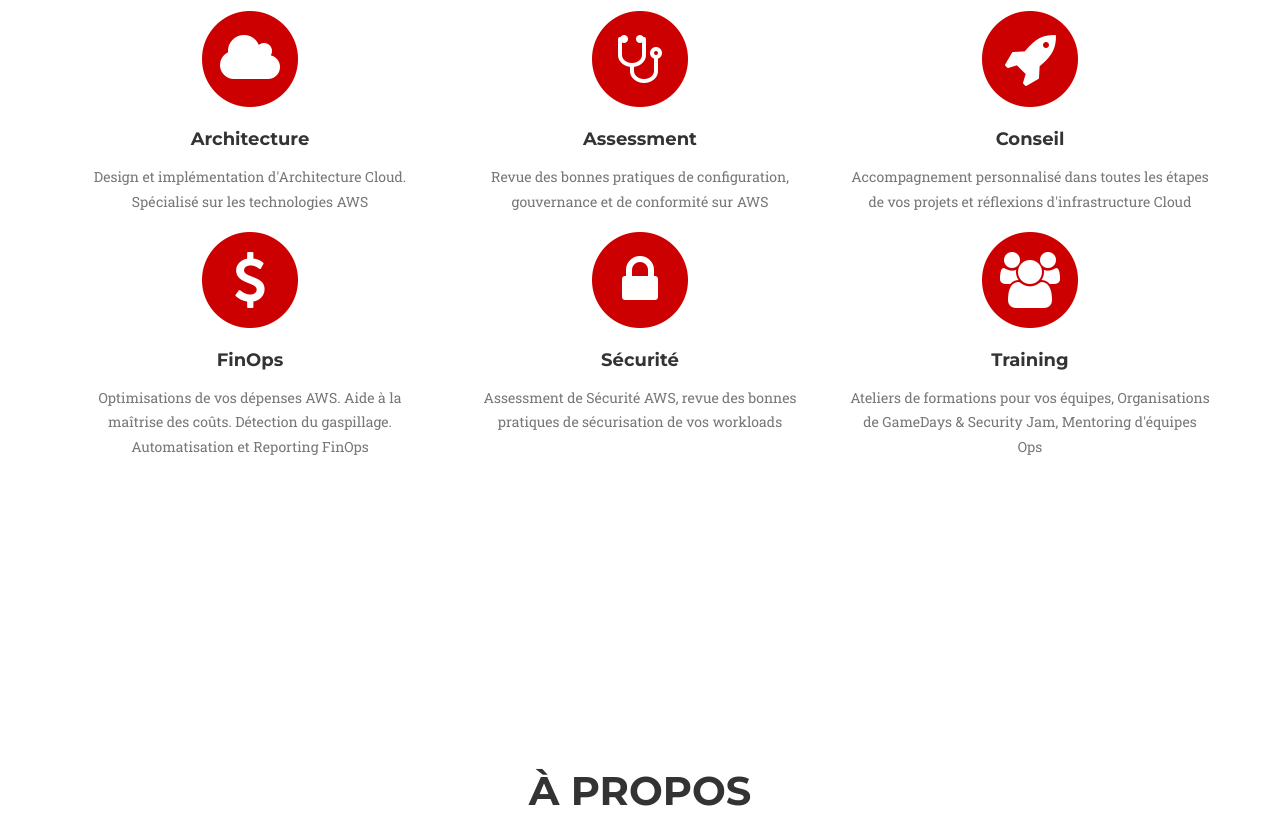
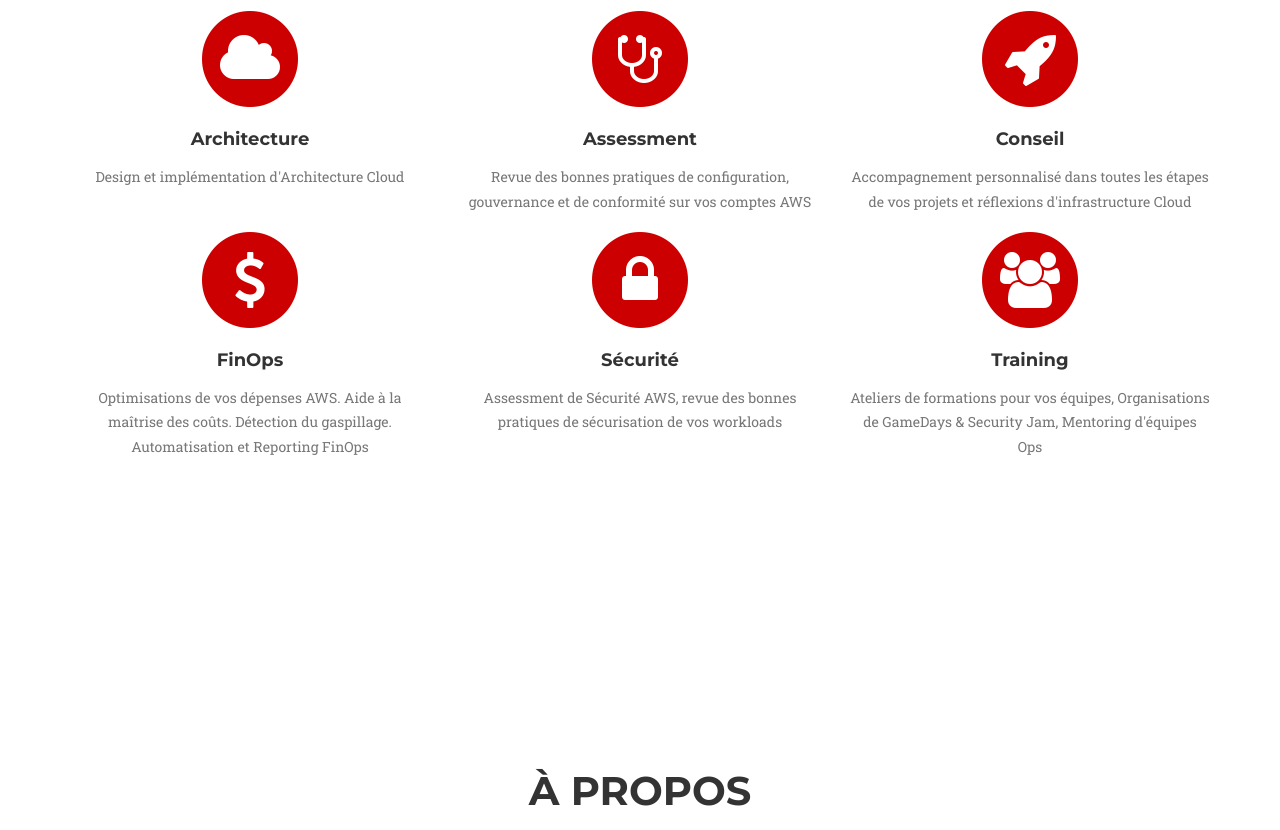
Before and after one commit to zoph-io/landing-page, a website: page index.html in a window 1280 px wide. Shown: the part 1061-1891 px from the top of the page. Drawn offline with nearby package versions, Linux system fonts and the light colour scheme; files whose address does not match are found by name; a web font is replaced by a local one.

Commit message:
fix issues

```diff
--- a/index.html
+++ b/index.html
@@ -106,7 +106,7 @@
                         <i class="fa fa-cloud fa-stack-1x fa-inverse"></i>
                     </span>
                     <h4 class="service-heading">Architecture</h4>
-                    <p class="text-muted">Design et implémentation d'Architecture Cloud. Spécialisé sur les technologies AWS</p>
+                    <p class="text-muted">Design et implémentation d'Architecture Cloud</p>
                 </div>
                 <div class="col-md-4">
                     <span class="fa-stack fa-4x">
@@ -114,7 +114,7 @@
                         <i class="fa fa-stethoscope fa-stack-1x fa-inverse"></i>
                     </span>
                     <h4 class="service-heading">Assessment</h4>
-                    <p class="text-muted">Revue des bonnes pratiques de configuration, gouvernance et de conformité sur AWS</p>
+                    <p class="text-muted">Revue des bonnes pratiques de configuration, gouvernance et de conformité sur vos comptes AWS</p>
                 </div>
                 <div class="col-md-4">
                     <span class="fa-stack fa-4x">
@@ -160,7 +160,7 @@
             <div class="row">
                 <div class="col-lg-12 text-center">
                     <h2 class="section-heading">à propos</h2>
-                    <h3 class="section-subheading text-muted">zoph.io est spécialisé dans le domaine du Cloud Computing, et plus particulièrement AWS<br /> </h3>
+                    <h3 class="section-subheading text-muted">zoph.io est spécialisé dans le domaine du Cloud Computing, et plus particulièrement AWS</h3>
                     <h3 class="section-subheading text-muted"><a href="https://www.certmetrics.com/amazon/public/badge.aspx?i=4&t=c&d=2019-01-10&ci=AWS00230915" target="_blank"><img src="img/AWS-Badges.png" /></a></h3>
                 </div>
             </div>
@@ -222,7 +222,7 @@
                                 </div>
                             </div>
                         </li>
-                        <li>
+                        <li class="timeline-inverted">
                             <div class="timeline-image">
                                 <img class="img-circle img-responsive" src="img/about/mm.jpg" alt="Mediametrie">
                             </div>
@@ -235,7 +235,7 @@
                                     <p class="text-muted">Architecte Cloud AWS, responsable des produits de mesure d'Audience Internet à large trafic. J'ai également mené un projet FinOps d'optimisations des dépenses AWS, d'outillage FinOps et d'utilisation d'instances Spot en production.</p>
                                 </div>
                             </div>
-                        </li>
+                        </liclass="timeline-inverted">
                         <li>
                             <div class="timeline-image">
                                 <img class="img-circle img-responsive" src="img/about/engie.png" alt="ENGIE">
@@ -265,8 +265,8 @@
                         <li class="timeline-inverted">
                             <div class="timeline-image">
                                 <h4>What
-                                    <br>is
-                                    <br>Next ?</h4>
+                                    <br />is
+                                    <br />Next ?</h4>
                             </div>
                         </li>
                     </ul>
```
